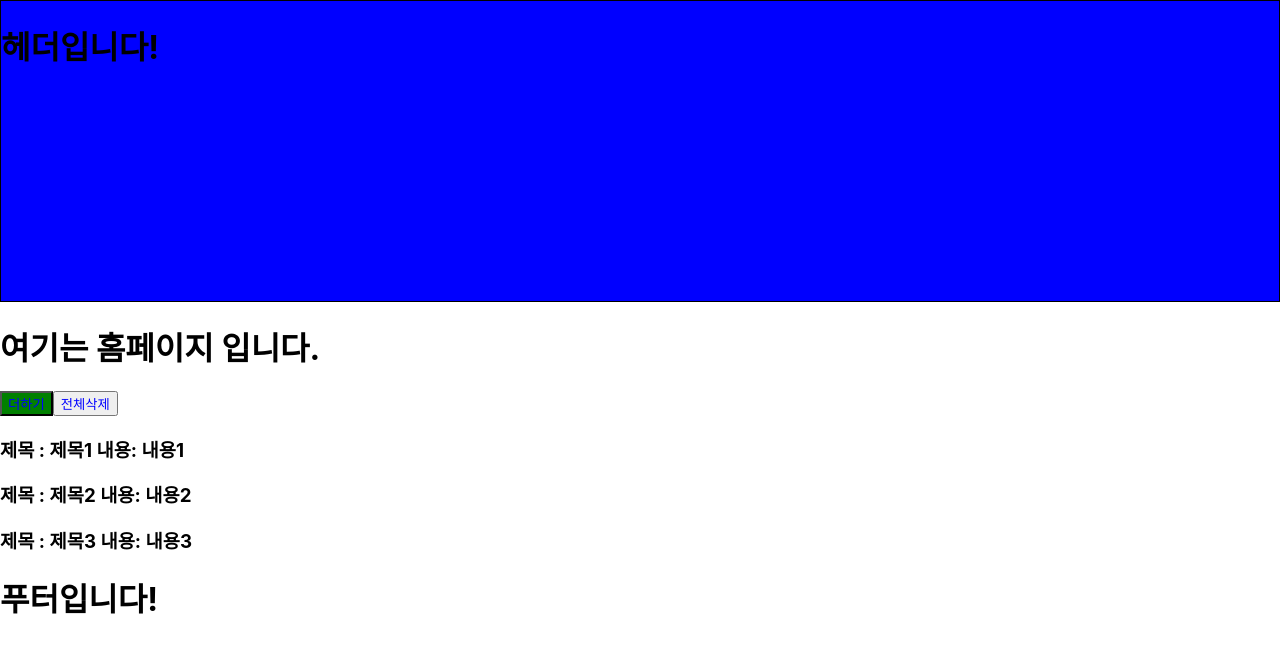
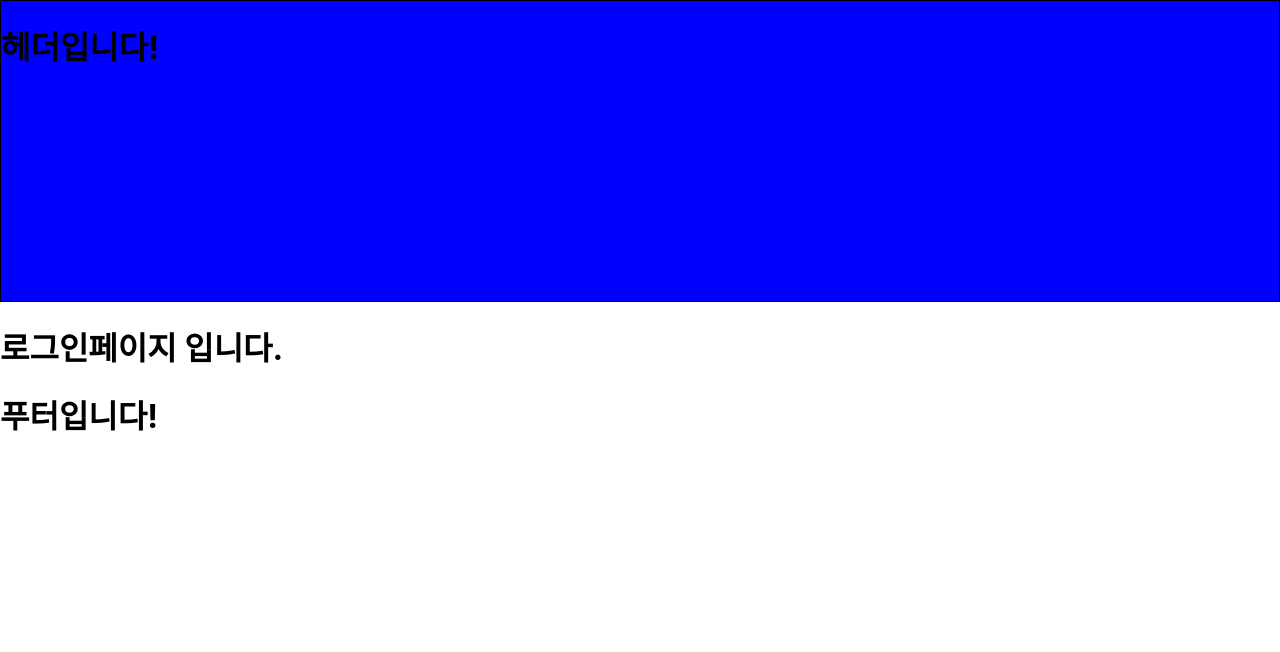
Before and after one commit to qkrfowns45/react-practice, a React (Create React App) app: page /login in a window 1280 px wide. Shown: the top 652 px of the page. Built offline with nearby package versions, Linux system fonts and the light colour scheme.

Commit message:
router practice

```diff
--- a/package.json
+++ b/package.json
@@ -8,6 +8,7 @@
     "@testing-library/user-event": "^13.5.0",
     "react": "^18.2.0",
     "react-dom": "^18.2.0",
+    "react-router-dom": "^5.2.0",
     "react-scripts": "5.0.1",
     "styled-components": "^5.3.6",
     "web-vitals": "^2.1.4"
--- a/src/App.js
+++ b/src/App.js
@@ -1,10 +1,18 @@
 import './App.css';
+import Header from './components/Header';
+import Footer from './components/Footer';
 import HomePage from './page/HomePage';
+import { Route } from 'react-router-dom';
+import LoginPage from './page/LoginPage';
 
 function App() {
   return (
     <div>
-      <HomePage />
+      <Header />
+      <Route path="/" exact={true} component={HomePage} />
+      <Route path="/login" exact={true} component={LoginPage} />
+      {/* <Route path="/login" exact={true} component={LoginPage} /> */}
+      <Footer />
     </div>
   );
 }
--- a/src/components/login/Login.js
+++ b/src/components/login/Login.js
@@ -0,0 +1,11 @@
+import React from 'react';
+
+const Login = () => {
+  return (
+    <div>
+      <h1>로그인페이지 입니다.</h1>
+    </div>
+  );
+};
+
+export default Login;
--- a/src/index.js
+++ b/src/index.js
@@ -3,12 +3,15 @@ import ReactDOM from 'react-dom/client';
 import './index.css';
 import App from './App';
 import reportWebVitals from './reportWebVitals';
+import { BrowserRouter } from 'react-router-dom';
 
 const root = ReactDOM.createRoot(document.getElementById('root'));
 root.render(
   <React.StrictMode>
-    <App />
-  </React.StrictMode>
+    <BrowserRouter>
+      <App />
+    </BrowserRouter>
+  </React.StrictMode>,
 );
 
 // If you want to start measuring performance in your app, pass a function
--- a/src/page/HomePage.js
+++ b/src/page/HomePage.js
@@ -1,6 +1,4 @@
 import React, { useEffect, useState } from 'react';
-import Footer from '../components/Footer';
-import Header from '../components/Header';
 import Home from '../components/home/Home';
 
 const HomePage = () => {
@@ -21,13 +19,7 @@ const HomePage = () => {
     setUser({ id: 1, username: 'newbie' });
   }, []);
 
-  return (
-    <div>
-      <Header />
-      <Home boards={boards} setBoards={setBoards} user={user} />
-      <Footer />
-    </div>
-  );
+  return <Home boards={boards} setBoards={setBoards} user={user} />;
 };
 
 export default HomePage;
--- a/src/page/LoginPage.js
+++ b/src/page/LoginPage.js
@@ -1,15 +1,7 @@
 import React from 'react';
-import Footer from '../components/Footer';
-import Header from '../components/Header';
 import Login from '../components/login/Login';
 
 const LoginPage = () => {
-  return (
-    <div>
-      <Header />
-      <Login />
-      <Footer />
-    </div>
-  );
+  return <Login />;
 };
 export default LoginPage;
```
Also changed, not shown: 1 other file (tests, documents, lock files or other folders).
